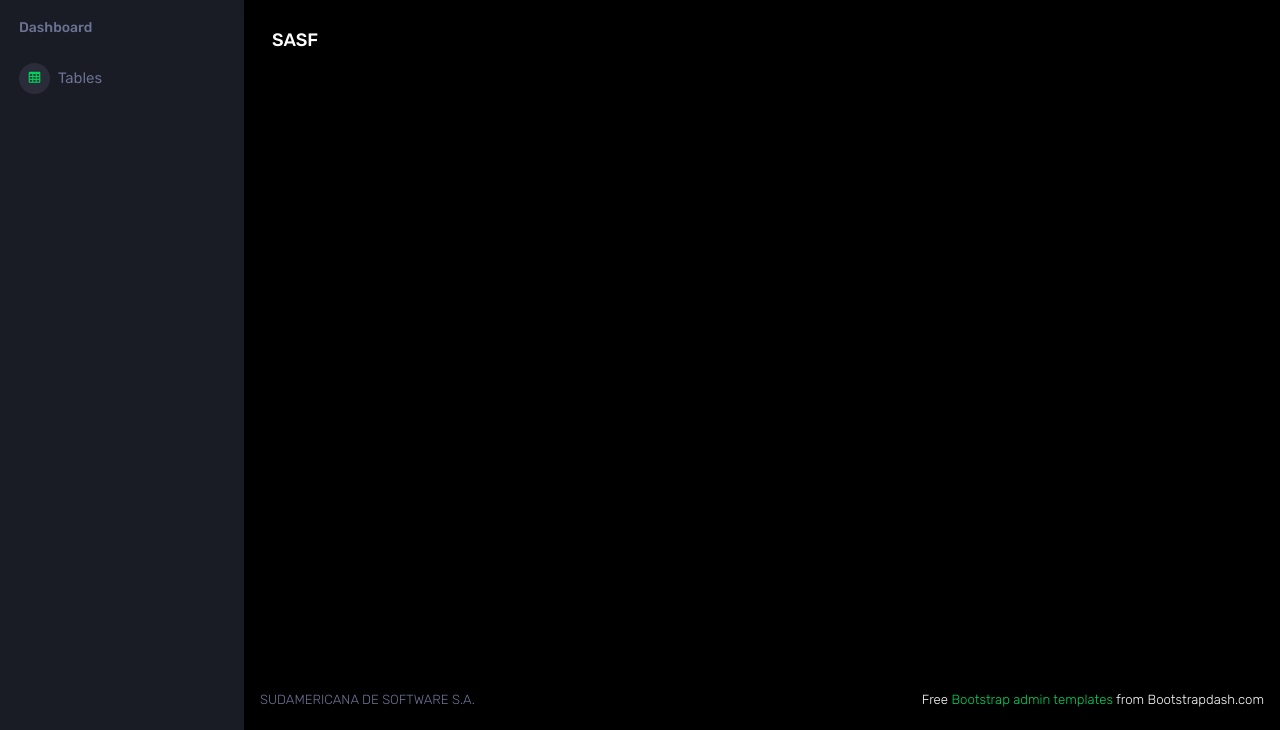
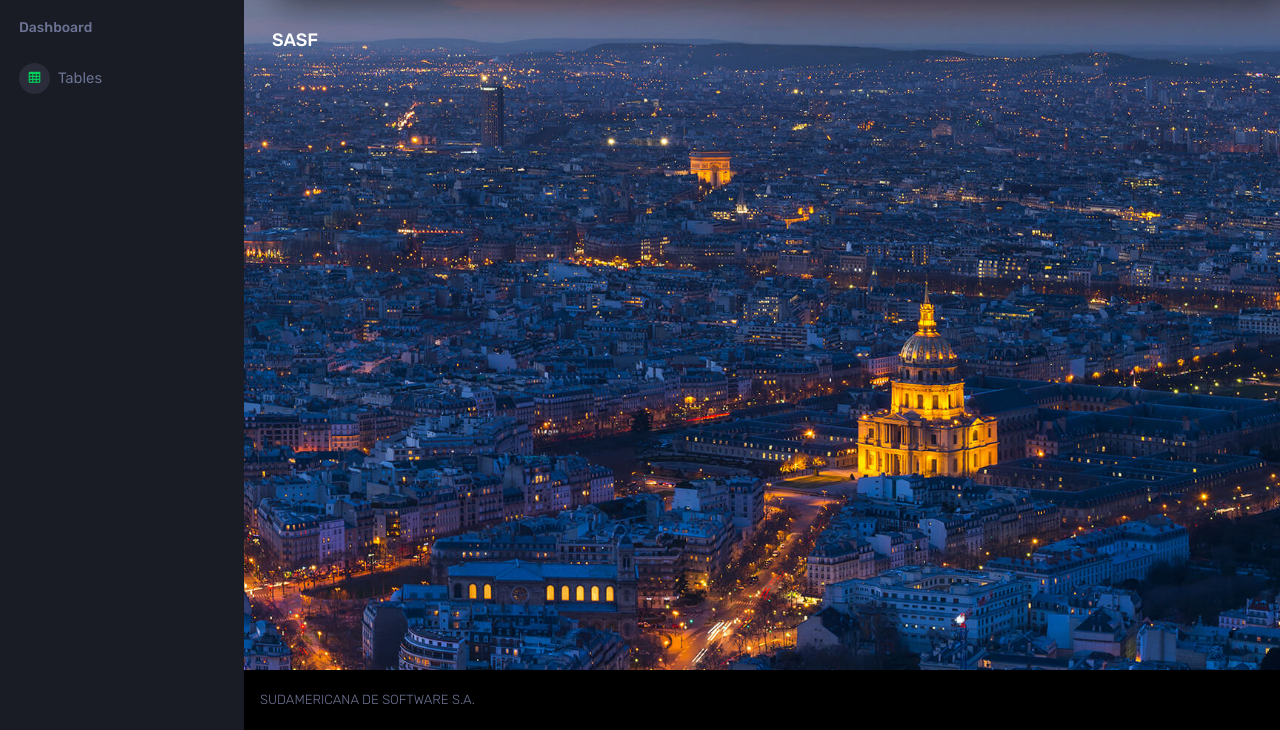
Before and after one commit to clreolve/SymfonyTemplate, a Symfony app: template templates/base.html.twig in a window 1280 px wide. Shown: the part 70-800 px from the top of the page. Run offline with Twig, Linux system fonts and the light colour scheme; the template is opened without the code that fills it, so the values that code supplies are empty; some libraries are stand-ins or nearby versions.

Commit message:
poniendo fondo por defecto

```diff
--- a/templates/base.html.twig
+++ b/templates/base.html.twig
@@ -52,6 +52,16 @@
       encore_entry_script_tags("app")
     }}
     {% endblock %}
+
+    <style>
+      .main-panel>div {
+        background: url("{{asset('assets/images/bg.jpg')}}") no-repeat center center fixed;
+        -webkit-background-size: cover;
+        -moz-background-size: cover;
+        -o-background-size: cover;
+        background-size: cover;
+      }
+    </style>
   </head>
   <body>
     <div class="container-scroller">
@@ -128,18 +138,17 @@
                   <h6 class="p-3 mb-0">Perfil</h6>
 
                   <!--Logout-->
-                  <a class="dropdown-item preview-item" href="{{ path('app_logout') }}">
+                  <a
+                    class="dropdown-item preview-item"
+                    href="{{ path('app_logout') }}"
+                  >
                     <div class="preview-thumbnail">
                       <div class="preview-icon bg-dark rounded-circle">
                         <i class="mdi mdi-logout text-danger"></i>
                       </div>
                     </div>
                     <div class="preview-item-content">
-                      <p
-                        class="preview-subject mb-1"
-                      >
-                        Salir
-                      </p>
+                      <p class="preview-subject mb-1">Salir</p>
                     </div>
                   </a>
                 </div>
@@ -163,14 +172,13 @@
         </nav>
         <div class="main-panel">
           <div class="content-wrapper">
-
-			<!--Cabecera de la Pagina-->
+            <!--Cabecera de la Pagina-->
             <div class="page-header">
               <h3 class="page-title">
                 {% block cabecera %}
-                {{ titulo ?? "SASF"}}
+                {{ titulo ?? "SASF" }}
                 {% endblock %}
-                </h3>
+              </h3>
               <!-- <nav aria-label="breadcrumb">
                 <ol class="breadcrumb">
                   <li class="breadcrumb-item"><a href="#">Forms</a></li>
@@ -181,10 +189,8 @@
               </nav> -->
             </div>
 
-			<!-- Cuerpo de la Pagina-->
-            <div class="row">
-				{% block body %}{% endblock %}
-            </div>
+            <!-- Cuerpo de la Pagina-->
+            <div class="row">{% block body %}{% endblock %}</div>
           </div>
           <!-- content-wrapper ends -->
           <!-- partial:../../partials/_footer.html -->
@@ -195,17 +201,6 @@
               <span
                 class="text-muted d-block text-center text-sm-left d-sm-inline-block"
                 >SUDAMERICANA DE SOFTWARE S.A.</span
-              >
-              <span
-                class="float-none float-sm-right d-block mt-1 mt-sm-0 text-center"
-              >
-                Free
-                <a
-                  href="https://www.bootstrapdash.com/bootstrap-admin-template/"
-                  target="_blank"
-                  >Bootstrap admin templates</a
-                >
-                from Bootstrapdash.com</span
               >
             </div>
           </footer>
```
Also changed, not shown: templates/partials/_card-50.twig (added, +9 -0 lines), public/assets/images/bg.jpg (added).
